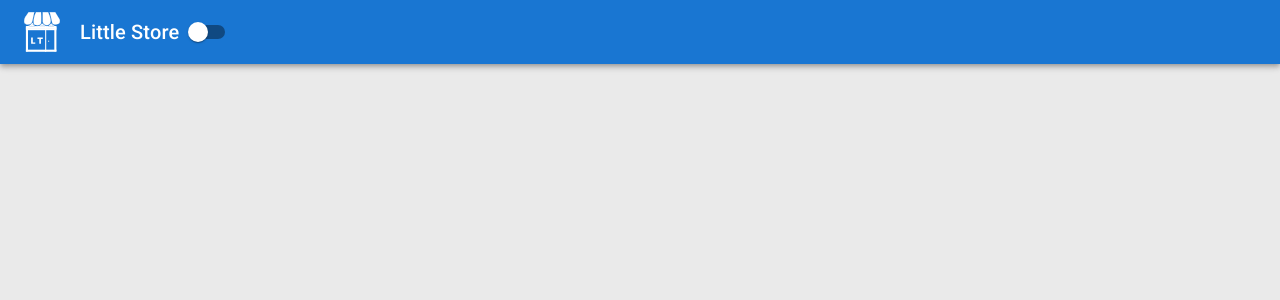
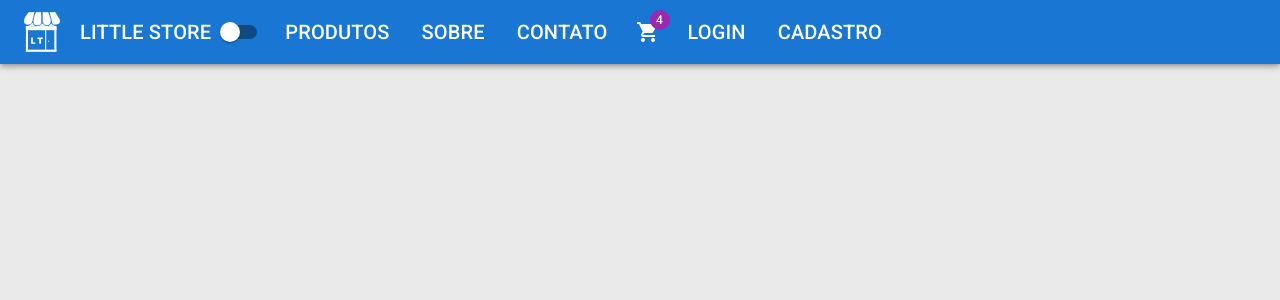
Before and after one commit to ArmineSBSamvelovna/software-product, a React (Create React App) app in the folder client/: page /cadastro in a window 1280 px wide. Shown: the top 300 px of the page. Built offline with nearby package versions, Linux system fonts and the light colour scheme.

Commit message:
criacao rotas e renderizacao das paginas

```diff
--- a/client/public/index.html
+++ b/client/public/index.html
@@ -29,7 +29,7 @@
       work correctly both with client-side routing and a non-root public URL.
       Learn how to configure a non-root public URL by running `npm run build`.
     -->
-    <title>Little Store</title>
+    <title>LITTLE STORE</title>
   </head>
   <body>
     <noscript>You need to enable JavaScript to run this app.</noscript>
--- a/client/src/app/layout/Header.tsx
+++ b/client/src/app/layout/Header.tsx
@@ -1,4 +1,6 @@
-import { AppBar, Switch, Toolbar, Typography } from "@mui/material";
+import { ShoppingCart } from "@mui/icons-material";
+import { AppBar, Badge, IconButton, List, ListItem, Switch, Toolbar, Typography } from "@mui/material";
+import { NavLink } from "react-router-dom";
 
 
 interface Props {
@@ -6,15 +8,60 @@ interface Props {
     handleThemeChange: () => void;
 }
 
+const midLinks = [
+    {title: 'produtos', path: '/produtos'},
+    {title: 'sobre', path: '/sobre'},
+    {title: 'contato', path: '/contato'},
+]
+
+const rightLinks = [
+    {title: 'login', path: '/login'},
+    {title: 'cadastro', path: '/cadastro'},
+]
+
 export default function Header({darkMode, handleThemeChange}: Props) {
     return (
         <AppBar position='static' sx={{ mb: 4 }}>
             <Toolbar>
                 <img src="../images/logo.svg" className="App-logo" alt="logo" />
-                <Typography variant='h6'>
-                    Little Store
+                <Typography
+                    variant='h6'
+                    component={NavLink}
+                    to='/'
+                    sx={{color: 'inherit', textDecoration: 'none'}}
+                >
+                    LITTLE STORE
                 </Typography>
                 <Switch checked={darkMode} onChange={handleThemeChange}/>
+                <List sx={{display: 'flex'}}>
+                    {midLinks.map(({title, path}) => (
+                        <ListItem
+                            component={NavLink}
+                            to={path}
+                            key={path}
+                            sx={{color: 'inherit', typography: 'h6'}}
+                        >
+                            {title.toUpperCase()}
+                        </ListItem>
+                    ))}
+                </List>
+                <IconButton size='large' sx={{color: 'inherit'}}>
+                    <Badge badgeContent={4} color='secondary'>
+                        <ShoppingCart />
+                    </Badge>
+                </IconButton>
+                <List sx={{display: 'flex'}}>
+                    {rightLinks.map(({title, path}) => (
+                        <ListItem
+                            component={NavLink}
+                            to={path}
+                            key={path}
+                            sx={{color: 'inherit', typography: 'h6'}}
+                        >
+                            {title.toUpperCase()}
+                        </ListItem>
+                    ))}
+                </List>
             </Toolbar>
         </AppBar>
     )
--- a/client/src/index.tsx
+++ b/client/src/index.tsx
@@ -10,7 +10,7 @@ const root = ReactDOM.createRoot(
 );
 root.render(
   <React.StrictMode>
-    <BrowserRouter>
+    <BrowserRouter forceRefresh={true}>
       <App />
     </BrowserRouter>
   </React.StrictMode>
```
Also changed, not shown: 1 other file (tests, documents, lock files or other folders).
